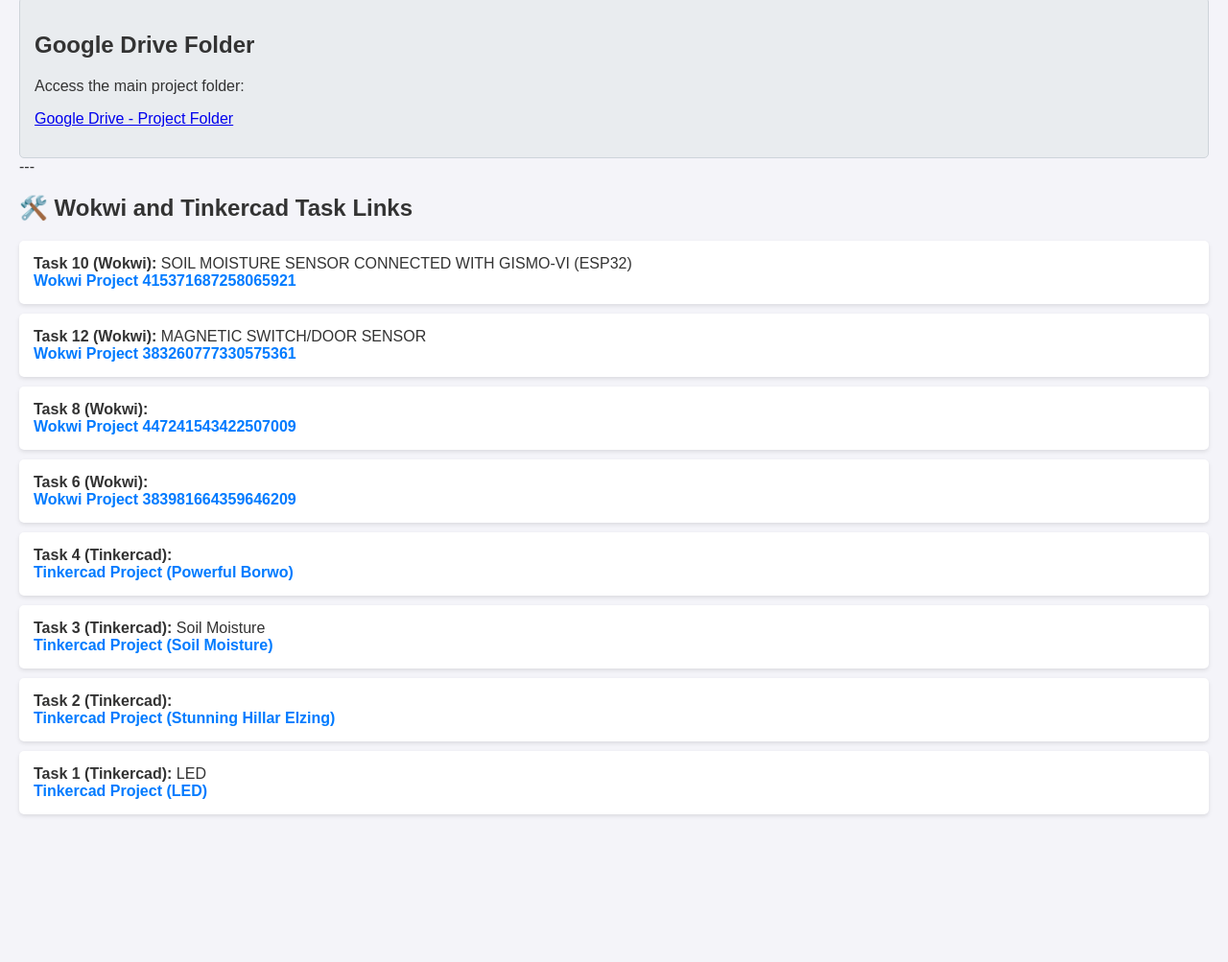
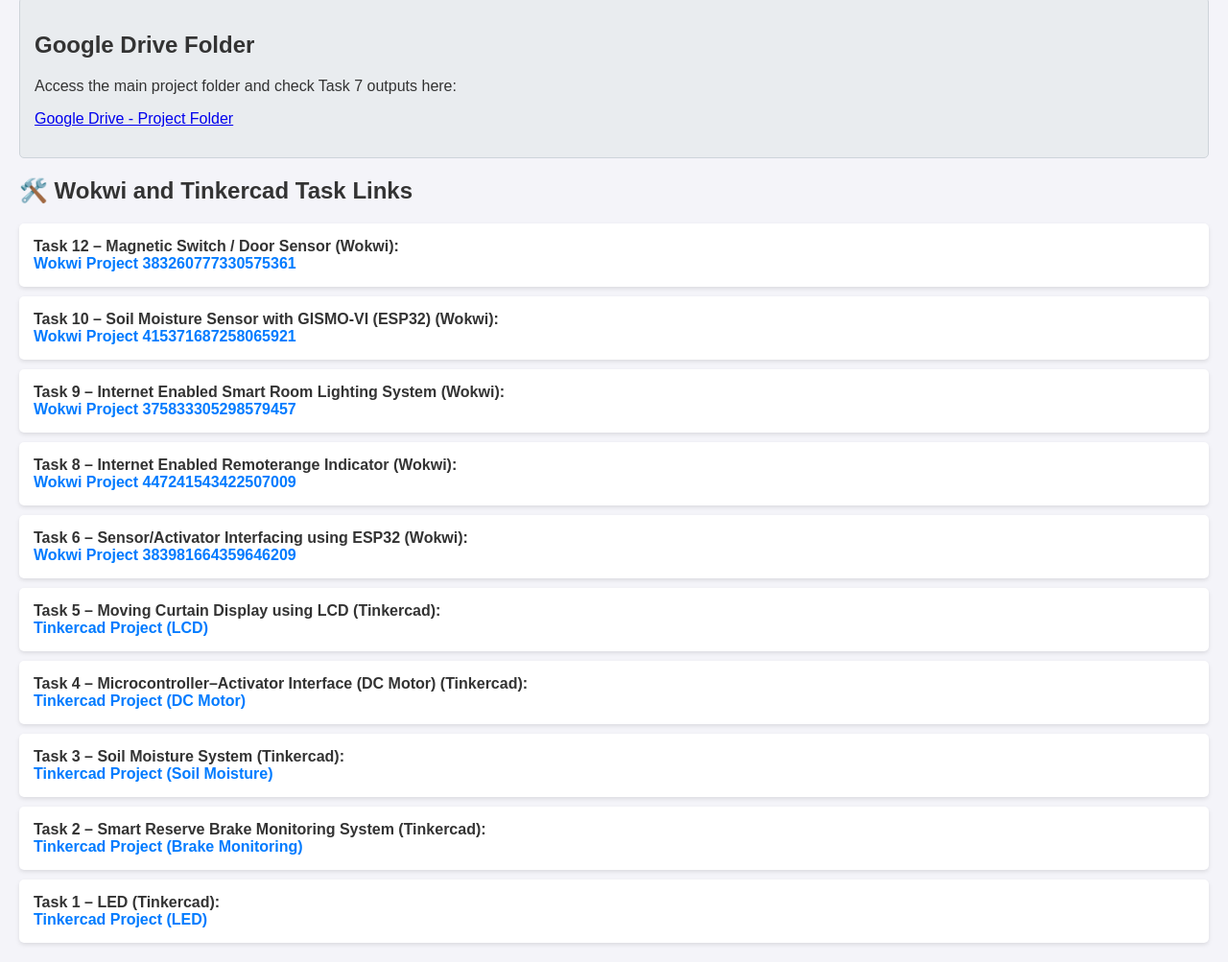
Before and after one commit to labinternal/mciotlab, a plain HTML site: page index.html in a window 1280 px wide. Shown: the part 104-1107 px from the top of the page at 96% size. Before the commit the page ends 973 px from the top, so only its background shows below. Drawn offline with Linux system fonts and the light colour scheme.

Commit message:
Update index.html

```diff
--- a/index.html
+++ b/index.html
@@ -50,45 +50,51 @@
 
     <div class="drive-link">
         <h2>Google Drive Folder</h2>
-        <p>Access the main project folder:</p>
+        <p>Access the main project folder and check Task 7 outputs here:</p>
         <p><a href="https://drive.google.com/drive/folders/1k8MhpDDSuOoativlZEojIvRQdGClZ7JX?usp=sharing" target="_blank">Google Drive - Project Folder</a></p>
     </div>
-
-    ---
 
     <h2>🛠️ Wokwi and Tinkercad Task Links</h2>
     <ul class="task-list">
         <li>
-            <strong>Task 10 (Wokwi):</strong> SOIL MOISTURE SENSOR CONNECTED WITH GISMO-VI (ESP32)
-            <br><a href="https://wokwi.com/projects/415371687258065921" target="_blank">Wokwi Project 415371687258065921</a>
+            <strong>Task 12 – Magnetic Switch / Door Sensor (Wokwi):</strong><br>
+            <a href="https://wokwi.com/projects/383260777330575361" target="_blank">Wokwi Project 383260777330575361</a>
         </li>
         <li>
-            <strong>Task 12 (Wokwi):</strong> MAGNETIC SWITCH/DOOR SENSOR
-            <br><a href="https://wokwi.com/projects/383260777330575361" target="_blank">Wokwi Project 383260777330575361</a>
+            <strong>Task 10 – Soil Moisture Sensor with GISMO-VI (ESP32) (Wokwi):</strong><br>
+            <a href="https://wokwi.com/projects/415371687258065921" target="_blank">Wokwi Project 415371687258065921</a>
         </li>
         <li>
-            <strong>Task 8 (Wokwi):</strong>
-            <br><a href="https://wokwi.com/projects/447241543422507009" target="_blank">Wokwi Project 447241543422507009</a>
+            <strong>Task 9 – Internet Enabled Smart Room Lighting System (Wokwi):</strong><br>
+            <a href="https://wokwi.com/projects/375833305298579457" target="_blank">Wokwi Project 375833305298579457</a>
         </li>
         <li>
-            <strong>Task 6 (Wokwi):</strong>
-            <br><a href="https://wokwi.com/projects/383981664359646209" target="_blank">Wokwi Project 383981664359646209</a>
+            <strong>Task 8 – Internet Enabled Remoterange Indicator (Wokwi):</strong><br>
+            <a href="httpsokwi.com/projects/447241543422507009" target="_blank">Wokwi Project 447241543422507009</a>
         </li>
         <li>
-            <strong>Task 4 (Tinkercad):</strong>
-            <br><a href="https://www.tinkercad.com/things/2XCErbPoaJc-powerful-borwo/editel?returnTo=https%3A%2F%2Fwww.tinkercad.com%2Fdashboard&sharecode=m-HUmxqnXLsBtm5CRFra3I176CF0C1Fyj1qdl22ePo8" target="_blank">Tinkercad Project (Powerful Borwo)</a>
+            <strong>Task 6 – Sensor/Activator Interfacing using ESP32 (Wokwi):</strong><br>
+            <a href="https://wokwi.com/projects/383981664359646209" target="_blank">Wokwi Project 383981664359646209</a>
         </li>
         <li>
-            <strong>Task 3 (Tinkercad):</strong> Soil Moisture
-            <br><a href="https://www.tinkercad.com/things/6L6KxC6St2r-soil-moisture/editel?returnTo=https%3A%2F%2Fwww.tinkercad.com%2Fdashboard&sharecode=vefJB8FoFpmIINZaNeih67FVajG7YbYde06gaUMe7Jk" target="_blank">Tinkercad Project (Soil Moisture)</a>
+            <strong>Task 5 – Moving Curtain Display using LCD (Tinkercad):</strong><br>
+            <a href="https://www.tinkercad.com/things/7xgA8qwDLtw-lcd/editel?returnTo=https%3A%2F%2Fwww.tinkercad.com%2Fdashboard&sharecode=BVkxaiRfZeRcW2qGoQeFpeCJcA9hkxx_lr1f1OJ2y7g" target="_blank">Tinkercad Project (LCD)</a>
         </li>
         <li>
-            <strong>Task 2 (Tinkercad):</strong>
-            <br><a href="https://www.tinkercad.com/things/3j7WIBbnWS2-stunning-hillar-elzing/editel?returnTo=https%3A%2F%2Fwww.tinkercad.com%2Fdashboard&sharecode=rWmE7nq-OsLWPe7tCY-RSBjMXkXiL5OUO3IYAlisLSw" target="_blank">Tinkercad Project (Stunning Hillar Elzing)</a>
+            <strong>Task 4 – Microcontroller–Activator Interface (DC Motor) (Tinkercad):</strong><br>
+            <a href="https://www.tinkercad.com/things/2XCErbPoaJc-powerful-borwo/editel?returnTo=https%3A%2F%2Fwww.tinkercad.com%2Fdashboard&sharecode=m-HUmxqnXLsBtm5CRFra3I176CF0C1Fyj1qdl22ePo8" target="_blank">Tinkercad Project (DC Motor)</a>
         </li>
         <li>
-            <strong>Task 1 (Tinkercad):</strong> LED
-            <br><a href="https://www.tinkercad.com/things/bQnYJJQnPLB-led/editel?returnTo=https%3A%2F%2Fwww.tinkercad.com%2Fdashboard&sharecode=Qd8_T6K78KNJ61eR-EoZSEGMAHpi-jiU7LIz1G4LyEE" target="_blank">Tinkercad Project (LED)</a>
+            <strong>Task 3 – Soil Moisture System (Tinkercad):</strong><br>
+            <a href="https://www.tinkercad.com/things/6L6KxC6St2r-soil-moisture/editel?returnTo=https%3A%2F%2Fwww.tinkercad.com%2Fdashboard&sharecode=vefJB8FoFpmIINZaNeih67FVajG7YbYde06gaUMe7Jk" target="_blank">Tinkercad Project (Soil Moisture)</a>
+        </li>
+        <li>
+            <strong>Task 2 – Smart Reserve Brake Monitoring System (Tinkercad):</strong><br>
+            <a href="https://www.tinkercad.com/things/3j7WIBbnWS2-stunning-hillar-elzing/editel?returnTo=https%3A%2F%2Fwww.tinkercad.com%2Fdashboard&sharecode=rWmE7nq-OsLWPe7tCY-RSBjMXkXiL5OUO3IYAlisLSw" target="_blank">Tinkercad Project (Brake Monitoring)</a>
+        </li>
+        <li>
+            <strong>Task 1 – LED (Tinkercad):</strong><br>
+            <a href="https://www.tinkercad.com/things/bQnYJJQnPLB-led/editel?returnTo=https%3A%2F%2Fwww.tinkercad.com%2Fdashboard&sharecode=Qd8_T6K78KNJ61eR-EoZSEGMAHpi-jiU7LIz1G4LyEE" target="_blank">Tinkercad Project (LED)</a>
         </li>
     </ul>
 
```
